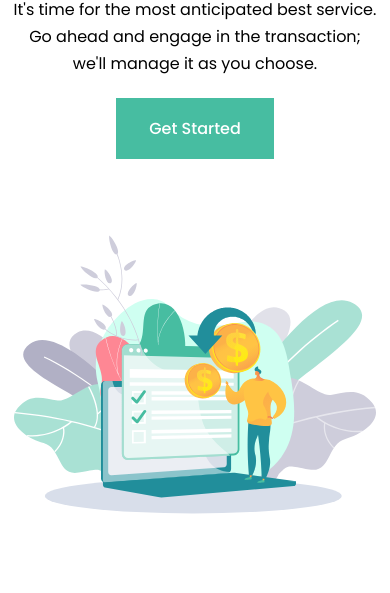
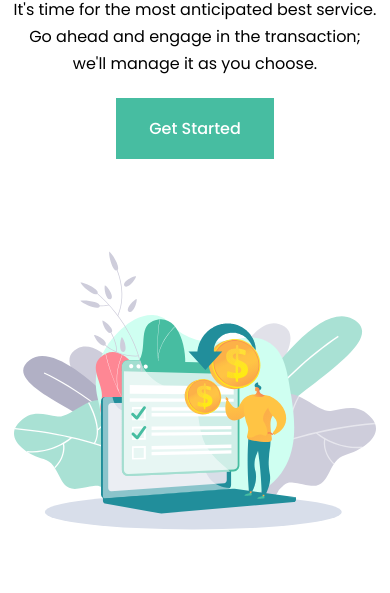
Before and after one commit to mikeeeyy04/appex-loan, a plain HTML site: page index.html in a window 390 px wide. Shown: the part 251-844 px from the top of the page. Drawn offline with nearby package versions, Linux system fonts and the light colour scheme.

Commit message:
Update style.css

```diff
--- a/css/style.css
+++ b/css/style.css
@@ -526,7 +526,7 @@ header {
 
     /*================================= HEADER ========================*/
     header {
-        height: 100vh;
+        height: 110vh;
     }
 
     .header__container {
@@ -539,9 +539,6 @@ header {
         margin-bottom: 1.3rem;
     }
 
-    .header__right-image {
-        margin-top: -1rem;
-    }
 
     /*=============================== CATEGORIES ========================*/
     .categories__right {
```
